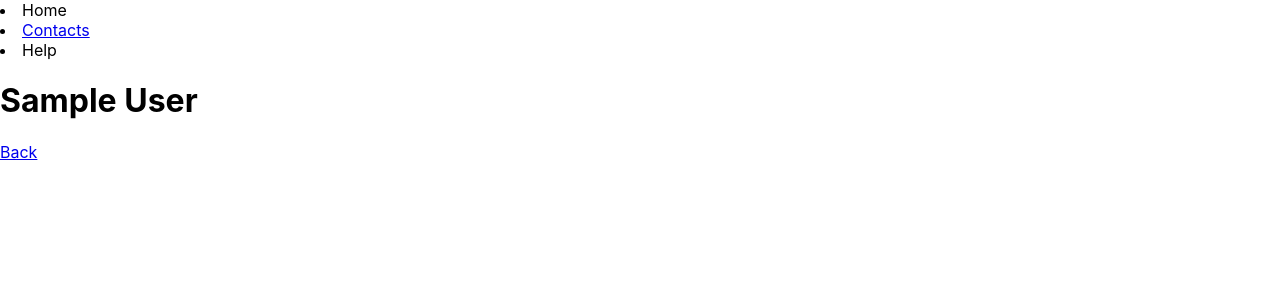
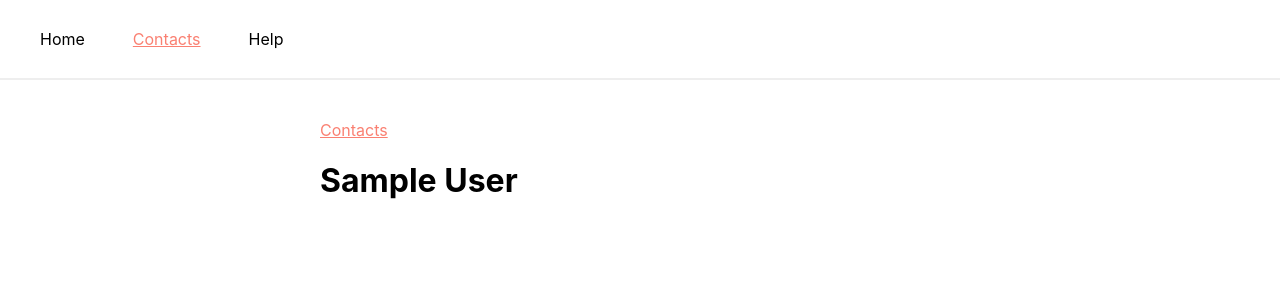
Before and after one commit to DennisBuijs/symfony-hex, a Symfony app: template src/templates/contact/detail.html.twig in a window 1280 px wide. Shown: the top 300 px of the page. Run offline with Twig, Linux system fonts and the light colour scheme; the template is opened without the code that fills it: most values are stand-ins (such as "Sample title", 1, 10 or a date in 2020); some libraries are stand-ins or nearby versions.

Commit message:
style: add some styling

```diff
--- a/src/templates/base.html.twig
+++ b/src/templates/base.html.twig
@@ -5,15 +5,53 @@
         <title>{% block title %}Welcome!{% endblock %}</title>
 
         <style>
+            * {
+            box-sizing: border-box;
+            }
+
             body {
                 margin: 0;
                 font-family: -apple-system, BlinkMacSystemFont, avenir next, avenir, helvetica neue, helvetica, Ubuntu, roboto, noto, segoe ui, arial, sans-serif;
+            }
+
+            nav {
+                display: flex;
+                border-bottom: 2px solid #eee;
+                height: 80px;
+                align-items: center;
+                padding: 0 32px;
+            }
+
+            nav li {
+                list-style: none;
+                padding: 8px;
+                margin-right: 32px;
+                border-radius: 4px;
+            }
+
+            nav li:hover, nav li.active {
+                background: #efefef;
+                cursor: pointer;
+            }
+
+            a {
+                color: salmon;
+            }
+
+            .content {
+                width: 50vw;
+                position: relative;
+                left: 25vw;
+                padding-top: 40px;
             }
         </style>
     </head>
     <body>
         {{ include('menu.html.twig') }}
+        <div class="content">
+            {% block breadcrumbs %}&nbsp;{% endblock %}
             <h1>{% block header %}{% endblock %}</h1>
             {% block body %}{% endblock %}
+        </div>
     </body>
 </html>
--- a/src/templates/contact/detail.html.twig
+++ b/src/templates/contact/detail.html.twig
@@ -1,9 +1,13 @@
 {% extends "base.html.twig" %}
+
+{% block breadcrumbs %}
+    <a href="{{ path('contact_list') }}">Contacts</a>
+{% endblock %}
 
 {% block header %}
     {{ contact.firstName }} {{ contact.lastName }}
 {% endblock %}
 
 {% block body %}
-    <a href="{{ path('contact_list') }}">Back</a>
+
 {% endblock %}
```
